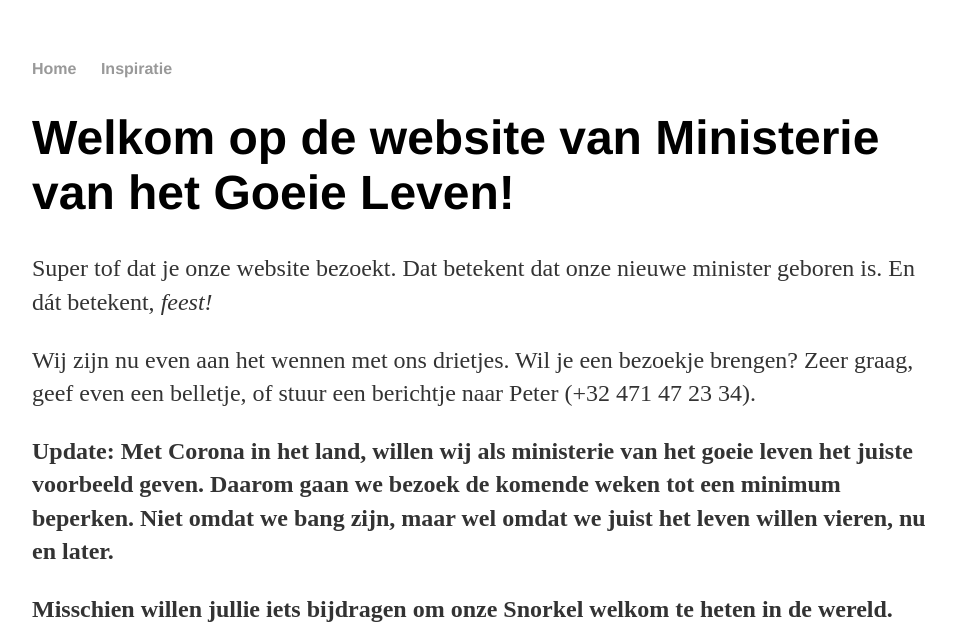
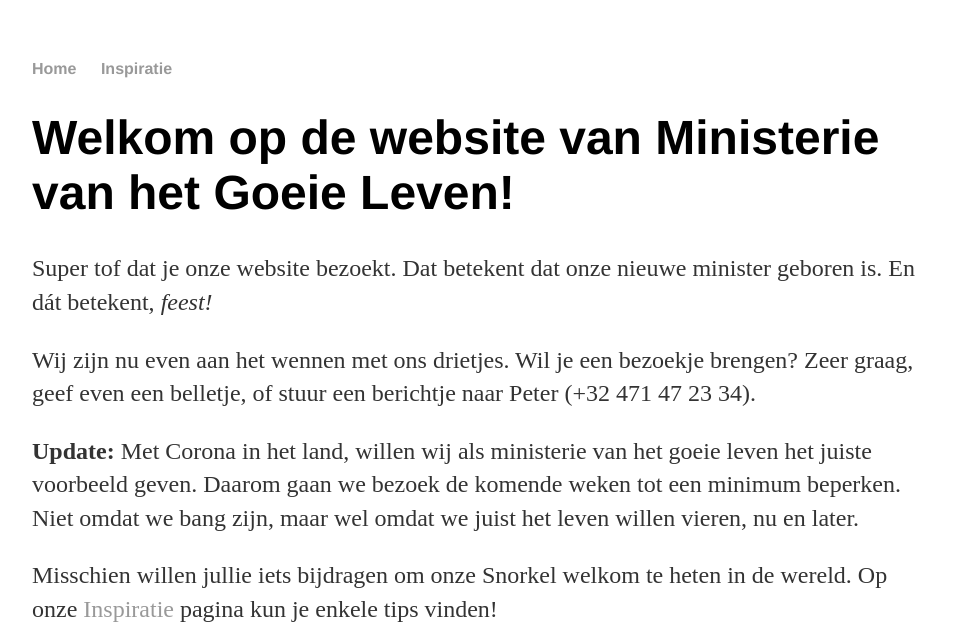
Before and after one commit to ministerievanhetgoeieleven/ministerievanhetgoeieleven.github.io, a Jekyll site: the page built from index.html, in a window 1280 px wide. Shown: the top 633 px of the page, without its empty margins (160-1116 px from the left). Built offline with Jekyll 4.4.1, drawn with Linux system fonts in a browser that asks for light colours.

Commit message:
Fixed typo

```diff
--- a/index.html
+++ b/index.html
@@ -6,7 +6,7 @@ title: Ministerie van het Goeie Leven
 	<h1>Welkom op de website van Ministerie van het Goeie Leven!</h1>
 	<p>Super tof dat je onze website bezoekt. Dat betekent dat onze nieuwe minister geboren is. En dát betekent, <em> feest! </em> <!--<a href="/about">Read more about my life...</a></p> -->
 	<p>Wij zijn nu even aan het wennen met ons drietjes. Wil je een bezoekje brengen? Zeer graag, geef even een belletje, of stuur een berichtje naar Peter (+32 471 47 23 34).
-	<p><b>Update: <b> Met Corona in het land, willen wij als ministerie van het goeie leven het juiste voorbeeld geven. Daarom gaan we bezoek de komende weken tot een minimum beperken. Niet omdat we bang zijn, maar wel omdat we juist het leven willen vieren, nu en later.
+	<p><b>Update: </b> Met Corona in het land, willen wij als ministerie van het goeie leven het juiste voorbeeld geven. Daarom gaan we bezoek de komende weken tot een minimum beperken. Niet omdat we bang zijn, maar wel omdat we juist het leven willen vieren, nu en later.
 	<p>Misschien willen jullie iets bijdragen om onze Snorkel welkom te heten in de wereld. Op onze <a href='/Inspiratie'> Inspiratie </a> pagina kun je enkele tips vinden!
 	<p> <img src='mvgh.jpg' alt='Ministerie van het Goeie Leven' height='1160' width='870'>
 </div><!-- /.blurb -->
```
